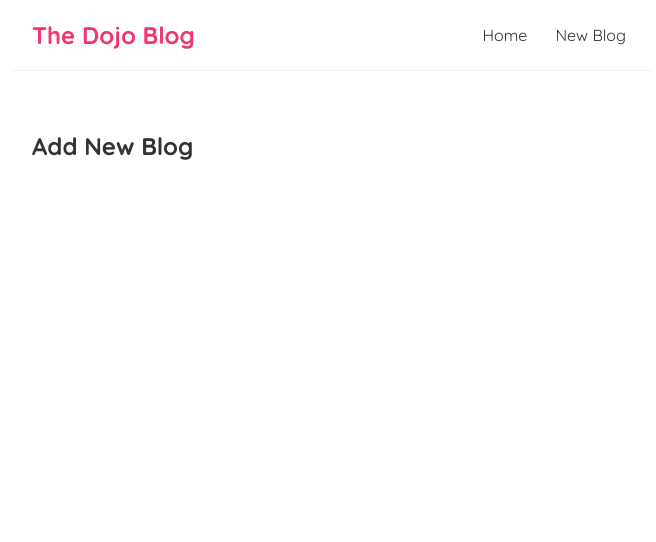
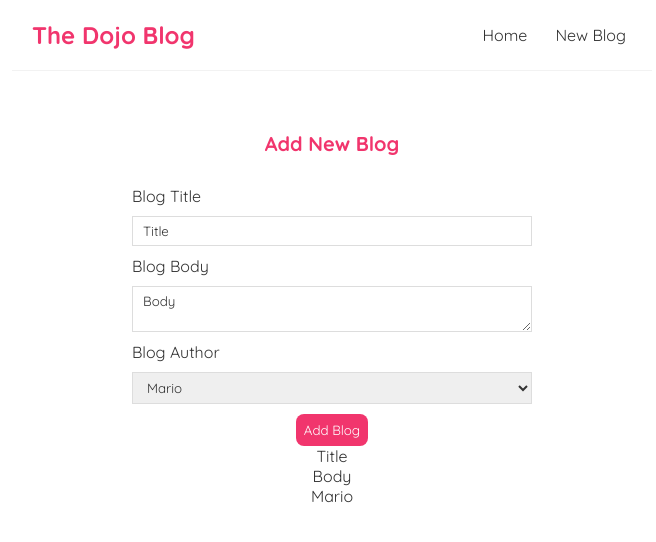
Before and after one commit to JoaoPedroVisconti/ReactTutorial_dojo-blog, a React (Create React App) app: page /create in a window 1280 px wide. Shown: the top 542 px of the page, without its empty margins (308-964 px from the left). Built offline with nearby package versions, Linux system fonts and the light colour scheme; the HTML template or start-up script is replaced by a standard one.

Commit message:
Create a basic form and keep track of the value of the fields

```diff
--- a/src/Create.js
+++ b/src/Create.js
@@ -1,7 +1,37 @@
+import { useState } from 'react';
+
 const Create = () => {
+  const [title, setTitle] = useState('Title');
+  const [body, setBody] = useState('Body');
+  const [author, setAuthor] = useState('Mario');
+
   return (
     <div className="create">
       <h2>Add New Blog</h2>
+      <form>
+        <label>Blog Title</label>
+        <input
+          type="text"
+          required
+          value={title}
+          onChange={(e) => setTitle(e.target.value)}
+        />
+        <label>Blog Body</label>
+        <textarea
+          required
+          value={body}
+          onChange={(e) => setBody(e.target.value)}
+        ></textarea>
+        <label>Blog Author</label>
+        <select value={author} onChange={(e) => setAuthor(e.target.value)}>
+          <option value="mario">Mario</option>
+          <option value="luigi">Luigi</option>
+        </select>
+        <button>Add Blog</button>
+        <p>{title}</p>
+        <p>{body}</p>
+        <p>{author}</p>
+      </form>
     </div>
   );
 };
--- a/src/index.css
+++ b/src/index.css
@@ -76,3 +76,40 @@
   border-radius: 8px;
   cursor: pointer;
 }
+
+/*Create new blog form*/
+
+.create {
+  max-width: 400px;
+  margin: 0 auto;
+  text-align: center;
+}
+
+.create label{
+  text-align: left;
+  display: block;
+}
+
+.create h2{
+  font-size: 20px;
+  color: #f1356d;
+  margin-bottom: 30px;
+}
+
+.create input, .create textarea, .create select{
+  width: 100%;
+  padding: 6px 10px;
+  margin: 10px 0;
+  border: 1px solid #ddd;
+  box-sizing: border-box;
+  display: block;
+}
+
+.create button{
+  background: #f1356d;
+  color: #fff;
+  border: 0;
+  padding: 8px;
+  border-radius: 8px;
+  cursor: pointer;
+}
```
